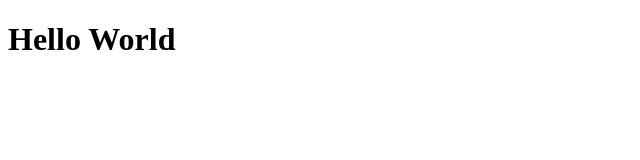
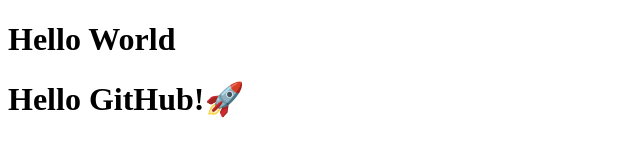
Before and after one commit to christopherrca/github-test, a plain HTML site: page index.html in a window 1280 px wide. Shown: the whole page, without its empty margins (0-640 px from the left). Drawn offline with Linux system fonts and the light colour scheme.

Commit message:
Update heading text

```diff
--- a/index.html
+++ b/index.html
@@ -7,5 +7,7 @@
 </head>
 <body>
     <h1>Hello World</h1>
+    <h1>Hello GitHub!🚀</h1>
+
 </body>
 </html>
```
